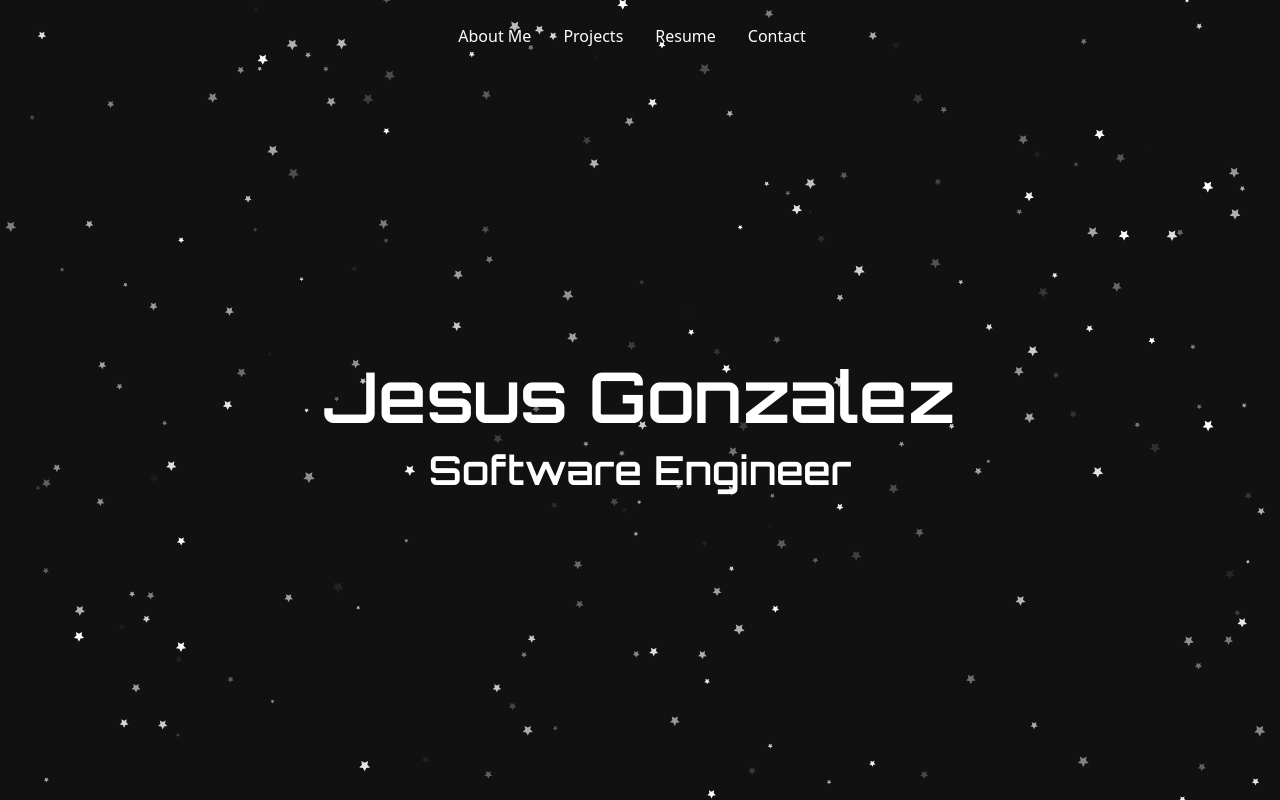
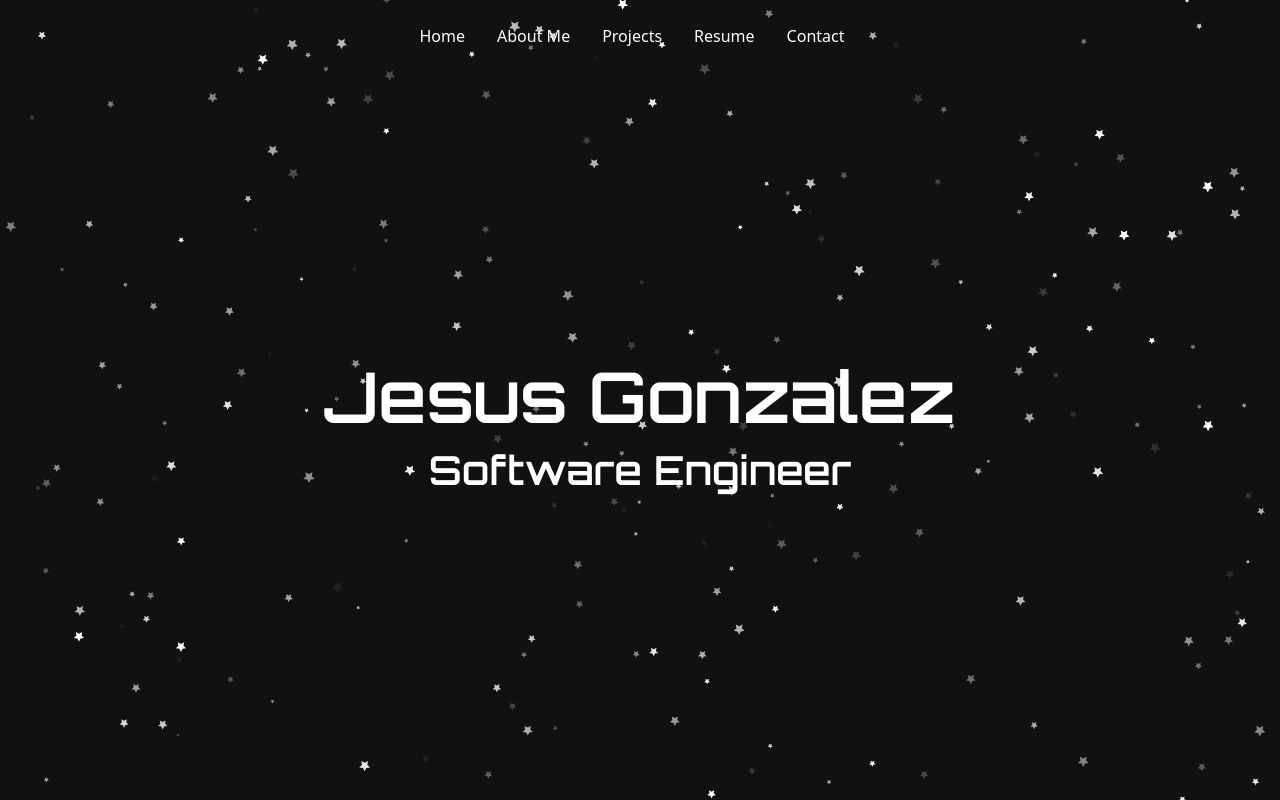
Before and after one commit to JesusGonzalez05/Portfolio-Jesus-Gonzalez, a React (Create React App) app: page / in a window 1280 px wide. Built offline with nearby package versions, Linux system fonts and the light colour scheme.

Commit message:
added a home link.

```diff
--- a/src/components/Nav/index.jsx
+++ b/src/components/Nav/index.jsx
@@ -21,6 +21,13 @@ function NavTabs({ currentPage, handlePageChange }) {
     </button>
     <div className="custom-collapse collapse navbar-collapse" id="navmenu">
       <ul className="navbar-nav ms-auto">
+      <Link to="/" className="text-decoration-none">
+          <li className="nav-item">
+            <p className='button nav-link text-white'>
+              Home
+            </p>
+          </li>
+        </Link>
         <Link to="/AboutMe" className="text-decoration-none">
           <li className="nav-item">
             <p className='button nav-link text-white'>
```
